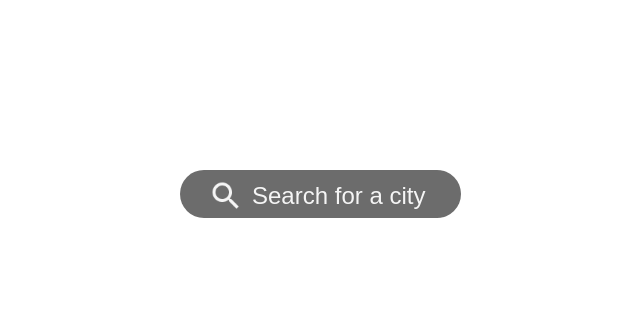
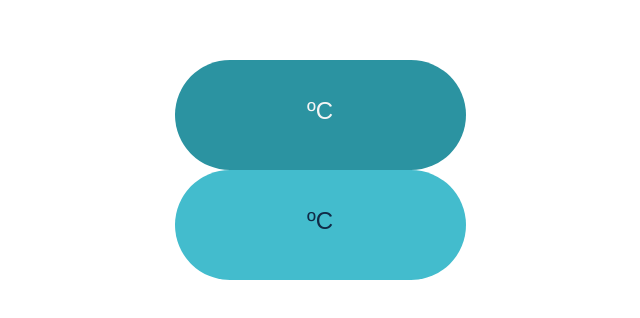
Before and after one commit to Hideyoshizane/WezaReport, a Next.js app: page /test in a window 1280 px wide. Shown: the part 230-548 px from the top of the page, without its empty margins (320-960 px from the left). Built offline with nearby package versions, Linux system fonts and the light colour scheme.

Commit message:
usaToggle created

```diff
--- a/pages/test.js
+++ b/pages/test.js
@@ -15,6 +15,7 @@ import TemperatureChart from '@/components/TemperatureChart/TemperatureChart';
 import Today from '@/components/Today/Today';
 import Location from '@/components/Location/Location';
 import Search from '@/components/Search/Search';
+import UsaModeToggle from '@/components/UsaModeToggle/UsaModeToggle';
 
 import placeholderData from '../placeholder.json';
 import Airquality from '../Airquality.json';
@@ -24,6 +25,8 @@ import '../styles/globals.css';
 export default function Main() {
 	const [latitude, setLatitude] = useState('');
 	const [longitude, setLongitude] = useState('');
+	const [darkMode, setDarkMode] = useState(false);
+	const [usaMode, setUsaMode] = useState(false);
 
 	const handleLatitudeChange = (newLatitude) => {
 		setLatitude(newLatitude);
@@ -33,18 +36,28 @@ export default function Main() {
 		setLongitude(newLongitude);
 	};
 
+	const handleDarkModeChange = (newDarkMode) => {
+		setDarkMode(newDarkMode);
+	};
+
+	const handleUsaModeChange = (newUsaMode) => {
+		setUsaMode(newUsaMode);
+	};
+
 	return (
 		<div>
-			<Search darkMode={true} onLatitudeChange={handleLatitudeChange} onLongitudeChange={handleLongitudeChange} />
+			<UsaModeToggle onUsaModeChange={handleUsaModeChange} usaMode={false} darkMode={true} />
+			<UsaModeToggle onUsaModeChange={handleUsaModeChange} usaMode={false} darkMode={false} />
 		</div>
 	);
 }
+//<Search darkMode={true} onLatitudeChange={handleLatitudeChange} onLongitudeChange={handleLongitudeChange} />
 /*<Today
-	time={placeholderData.current.time}
-	code={placeholderData.current.weather_code}
-	maxTemp={placeholderData.daily.temperature_2m_max[0]}
-	lowTemp={placeholderData.daily.temperature_2m_min[0]}
-	apparentTemp={placeholderData.current.apparent_temperature}
+time={placeholderData.current.time}
+code={placeholderData.current.weather_code}
+maxTemp={placeholderData.daily.temperature_2m_max[0]}
+lowTemp={placeholderData.daily.temperature_2m_min[0]}
+apparentTemp={placeholderData.current.apparent_temperature}
 	darkMode={false}
 	usaMode={false}
 /> OK*/
@@ -67,7 +80,7 @@ export default function Main() {
 				windSpeed={placeholderData.current.wind_speed_10m}
 				windDirection={placeholderData.current.wind_direction_10m}
 				darkMode={false}
-				usaMode={false}
+				c
 			/>*/
 /*			<ForecastGroup
 				currentDate={placeholderData.current.time}
--- /dev/null
+++ b/src/components/UsaModeToggle/UsaModeToggle.jsx
@@ -0,0 +1,19 @@
+import React from 'react';
+import Image from 'next/image';
+
+import styles from './UsaModeToggle.module.css';
+
+const UsaModeToggle = ({ onUsaModeChange, usaMode, darkMode }) => {
+	const containerStyle = darkMode ? styles.darkContainer : styles.lightContainer;
+	const textColor = darkMode ? styles.darkText : styles.lightText;
+
+	return (
+		<div className={containerStyle}>
+			<div className={styles.titleWrapper}>
+				<h1 className={`${styles.Title} ${textColor}`}>ºC</h1>
+			</div>
+		</div>
+	);
+};
+
+export default UsaModeToggle;
--- /dev/null
+++ b/src/components/UsaModeToggle/UsaModeToggle.module.css
@@ -0,0 +1,110 @@
+.darkContainer,
+.lightContainer {
+    border-radius: 100px;
+    display: flex;
+    justify-content: center;
+    align-items: center;
+    width: 64px;
+    height: 64px;
+    cursor: pointer;
+}
+
+
+.darkContainer {
+    background-color: #2B93A1;
+}
+
+.lightContainer {
+    background-color: #43BCCD;
+}
+
+.darkText {
+    color: #F5F5F5;
+    padding: 0;
+    margin: 0;
+}
+
+.lightText {
+    color: #112A46;
+    padding: 0;
+    margin: 0;
+}
+
+.iconSize {
+    width: 32px;
+    height: 32px;
+}
+
+.titleWrapper {
+    display: flex;
+    gap: 8px;
+    align-items: center;
+}
+
+
+@media (max-width:640px) {
+
+    .darkContainer,
+    .lightContainer {
+        width: 343px;
+        height: 56px;
+        display: flex;
+        flex-direction: row;
+        align-items: center;
+        justify-content: space-between;
+
+        box-sizing: border-box;
+        padding: 0 16px;
+    }
+
+    .titleWrapper {
+        align-items: center;
+        gap: 4px;
+    }
+
+    .iconSize {
+        width: 32px;
+        height: 32px;
+    }
+
+    .Title {
+        font-size: 16px;
+        font-weight: 500;
+    }
+
+    .Text {
+        font-size: 16px;
+        font-weight: 600;
+    }
+
+
+}
+
+@media(min-width: 641px) and (max-width:1447px) {
+
+    .darkContainer,
+    .lightContainer {
+        width: 291px;
+        height: 110px;
+    }
+
+    .Title {
+        font-size: 24px;
+        font-weight: 500;
+        margin-bottom: 8px;
+    }
+
+    .Text {
+        font-size: 24px;
+        font-weight: 300;
+    }
+}
+
+@media (min-width: 1448px) {
+
+    .Title {
+        font-size: 24px;
+        font-weight: 600;
+    }
+
+}
```
